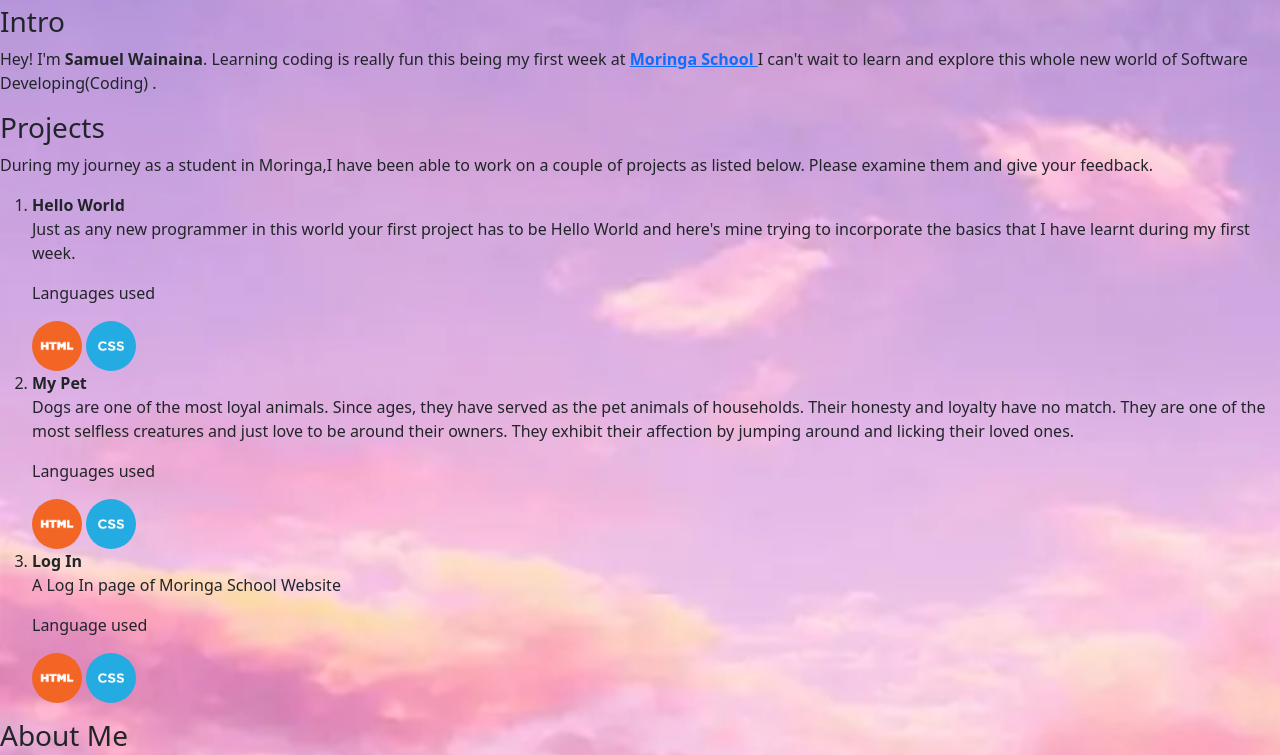
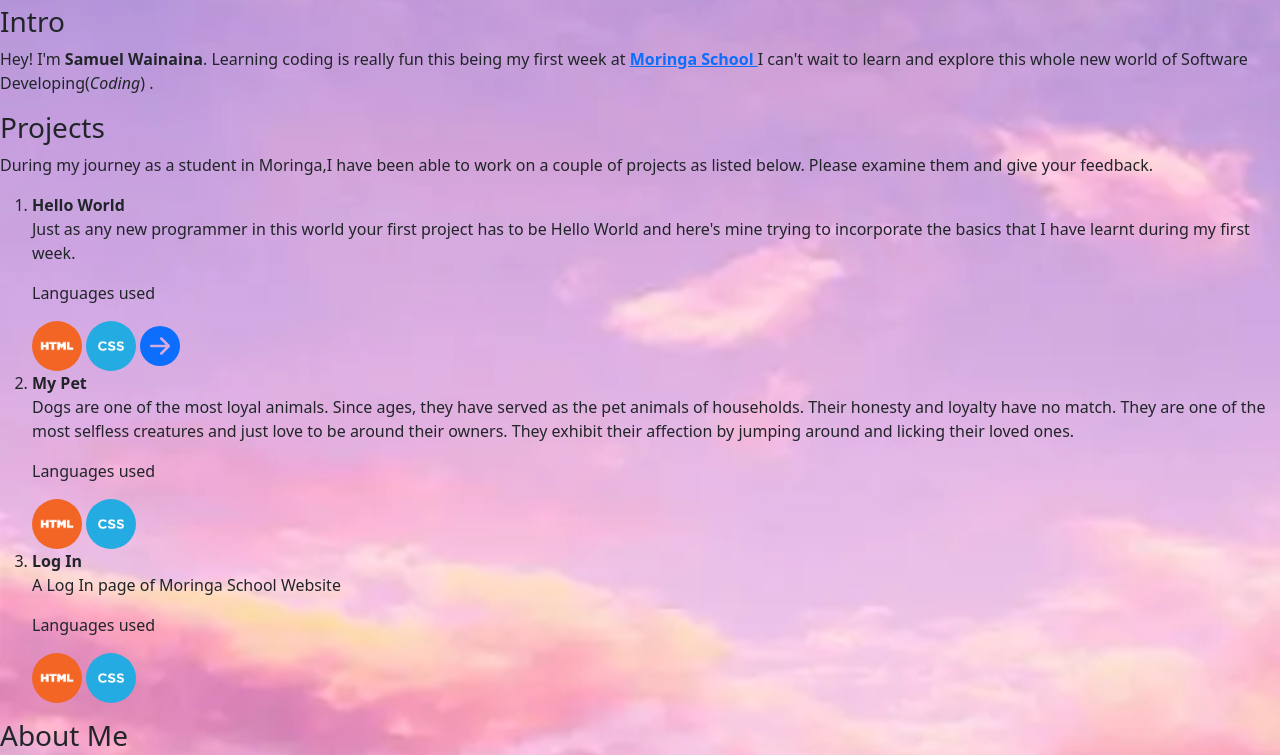
Before and after one commit to judejuma/JudeJuma-IP-Portfolio, a plain HTML site: page index.html in a window 1280 px wide. Shown: the part 355-1110 px from the top of the page. Drawn offline with Linux system fonts and the light colour scheme.

Commit message:
Add link to Hello

```diff
--- a/index.html
+++ b/index.html
@@ -41,7 +41,7 @@
           <strong> Moringa School </strong></a
         >
         I can't wait to learn and explore this whole new world of Software
-        Developing(Coding) .
+        Developing(<em>Coding</em>) .
       </p>
 
       <h3>Projects</h3>
@@ -60,6 +60,21 @@
         <p>Languages used</p>
         <img class="html" src="images/1014.png" alt="html-icon" />
         <img class="html" src="images/1023.png" alt="css-icon" />
+
+        <a color="black" href="https://mesutempire.github.io/Hello/">
+          <svg
+            xmlns="http://www.w3.org/2000/svg"
+            width="40"
+            height="40"
+            fill="currentColor"
+            class="bi bi-arrow-right-circle-fill"
+            viewBox="0 0 16 16"
+          >
+            <path
+              d="M8 0a8 8 0 1 1 0 16A8 8 0 0 1 8 0zM4.5 7.5a.5.5 0 0 0 0 1h5.793l-2.147 2.146a.5.5 0 0 0 .708.708l3-3a.5.5 0 0 0 0-.708l-3-3a.5.5 0 1 0-.708.708L10.293 7.5H4.5z"
+            /></svg
+        ></a>
+
         <li><strong> My Pet</strong></li>
         <p>
           Dogs are one of the most loyal animals. Since ages, they have served
@@ -71,9 +86,10 @@
         <p>Languages used</p>
         <img class="html" src="images/1014.png" alt="html-icon" />
         <img class="html" src="images/1023.png" alt="css-icon" />
+
         <li><strong> Log In </strong></li>
         <p>A Log In page of Moringa School Website</p>
-        <p>Language used</p>
+        <p>Languages used</p>
         <img class="html" src="images/1014.png" alt="html-icon" />
         <img class="html" src="images/1023.png" alt="css-icon" />
       </ol>
@@ -91,6 +107,7 @@
         <tbody>
           <tr>
             <th scope="row">1</th>
+            bottom: 0; }
             <td>May 2021-Present</td>
             <td>Moringa School</td>
             <td>Software Development</td>
@@ -112,7 +129,7 @@
       <h4>Interest</h4>
       <p>
         Am pursuing this course since it's inline with my ambition to creating
-        Software Programmes escepially during this era of technological
+        Software Programmes especially during this era of technological
         advancements.
       </p>
       <h4>Hobbies</h4>
```
